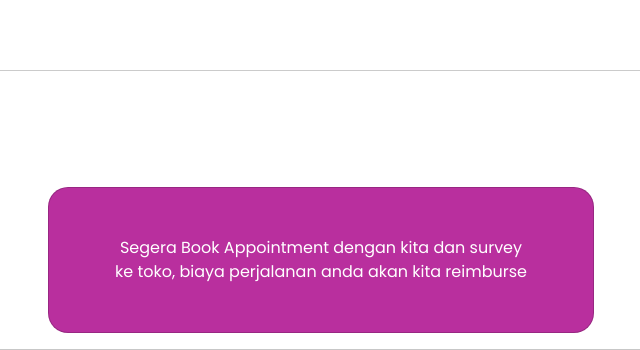
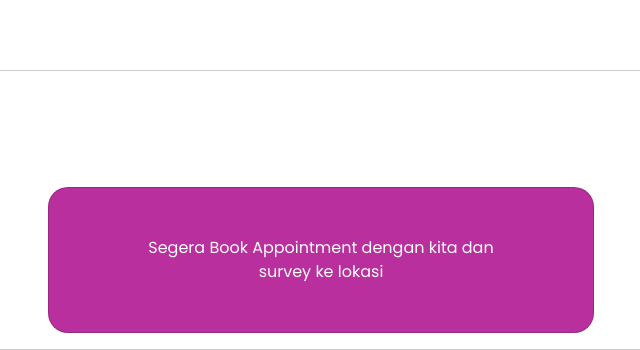
Before and after one commit to ahmadhusain98/ahmadhusain98.github.io, a PHP site: page / in a window 1280 px wide. Shown: the part 1802-2152 px from the top of the page, without its empty margins (319-959 px from the left). Run offline with PHP 8.4, Linux system fonts and the light colour scheme.

Commit message:
update sec4

```diff
--- a/index.php
+++ b/index.php
@@ -254,9 +254,7 @@
                 <div class="col-md-6 offset-md-3">
                     <div class="card bg-color-primary text-center text-white">
                         <div class="card-body p-5">
-                            <span>Segera Book Appointment dengan kita dan survey</span>
-                            <br>
-                            <span>ke toko, biaya perjalanan anda akan kita reimburse</span>
+                            <span>Segera Book Appointment dengan kita dan survey ke lokasi</span>
                         </div>
                     </div>
                 </div>
```
